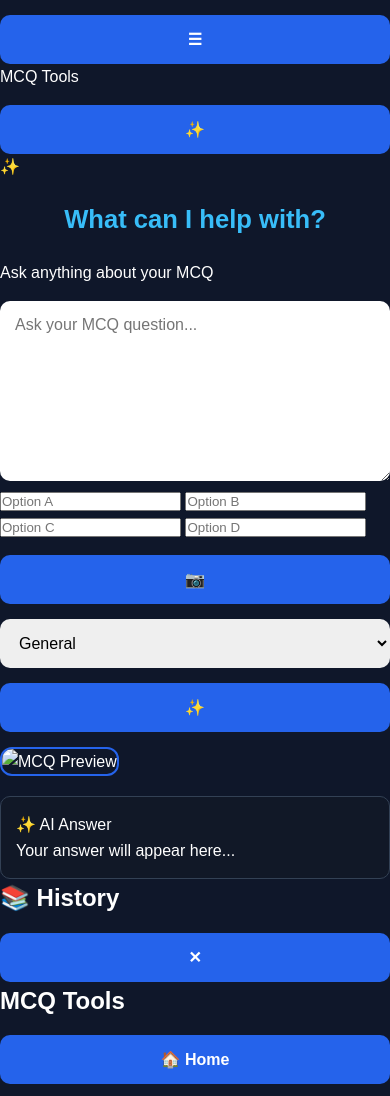
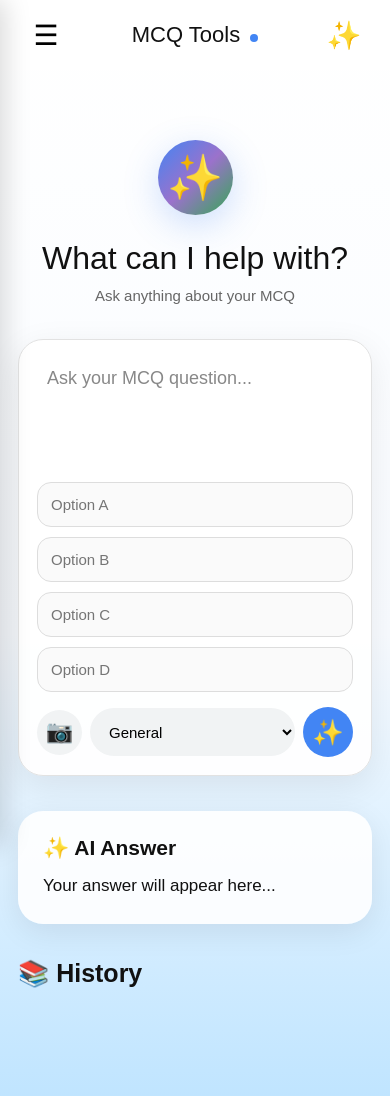
Before and after one commit to parvejhussain613-crypto/ai-mcq-solver, a plain HTML site: page index.html in a window 390 px wide. Shown: the top 1096 px of the page. Drawn offline with Linux system fonts and the light colour scheme.

Commit message:
Revise style.css for modern UI enhancements
Refactor CSS styles for improved layout and responsiveness.

```diff
--- a/style.css
+++ b/style.css
@@ -1,174 +1,381 @@
-*{
-margin:0;
-padding:0;
-box-sizing:border-box;
-font-family:Arial,sans-serif;
+/* =========================
+   MCQ TOOLS - MODERN UI
+========================= */
+
+* {
+  margin: 0;
+  padding: 0;
+  box-sizing: border-box;
 }
 
-body{
-background:#0f172a;
-color:#fff;
-line-height:1.6;
+body {
+  font-family: Arial, sans-serif;
+  min-height: 100vh;
+  background: linear-gradient(
+    180deg,
+    #ffffff 0%,
+    #f8fbff 55%,
+    #b9e2ff 100%
+  );
+  color: #111111;
 }
 
-.container{
-max-width:900px;
-margin:auto;
-padding:20px;
+
+/* =========================
+   TOP BAR
+========================= */
+
+.top-bar {
+  height: 70px;
+  display: flex;
+  align-items: center;
+  justify-content: space-between;
+  padding: 0 22px;
+  background: rgba(255, 255, 255, 0.85);
+  backdrop-filter: blur(15px);
+  position: sticky;
+  top: 0;
+  z-index: 100;
 }
 
-h1{
-text-align:center;
-font-size:2rem;
-margin:20px 0;
-color:#38bdf8;
+.menu-btn,
+.new-btn {
+  border: none;
+  background: transparent;
+  font-size: 28px;
+  cursor: pointer;
+  width: 48px;
+  height: 48px;
+  border-radius: 50%;
 }
 
-.card{
-background:#1e293b;
-padding:20px;
-border-radius:15px;
-margin:20px 0;
-box-shadow:0 4px 15px rgba(0,0,0,.3);
+.menu-btn:hover,
+.new-btn:hover {
+  background: #eeeeee;
 }
 
-textarea,
-select,
-button{
-width:100%;
-padding:15px;
-margin-top:15px;
-border:none;
-border-radius:10px;
-font-size:16px;
+.app-name {
+  font-size: 22px;
+  font-weight: 500;
 }
 
-textarea{
-min-height:180px;
-resize:vertical;
+.dot {
+  display: inline-block;
+  width: 8px;
+  height: 8px;
+  background: #4285f4;
+  border-radius: 50%;
+  margin-left: 4px;
 }
 
-button{
-background:#2563eb;
-color:#fff;
-font-weight:bold;
-cursor:pointer;
-transition:.3s;
+
+/* =========================
+   MAIN SCREEN
+========================= */
+
+.main-screen {
+  width: 100%;
+  max-width: 700px;
+  margin: auto;
+  padding: 80px 20px 180px;
+  text-align: center;
 }
 
-button:hover{
-background:#1d4ed8;
-transform:translateY(-2px);
+.ai-icon {
+  width: 75px;
+  height: 75px;
+  margin: 0 auto 25px;
+  display: flex;
+  align-items: center;
+  justify-content: center;
+  font-size: 45px;
+  border-radius: 50%;
+  background: linear-gradient(
+    135deg,
+    #4285f4,
+    #9b72cb,
+    #34a853
+  );
+  box-shadow: 0 10px 35px rgba(66, 133, 244, 0.25);
 }
 
-#result{
-margin-top:20px;
-padding:15px;
-background:#111827;
-border-radius:10px;
-border:1px solid #334155;
+h1 {
+  font-size: 38px;
+  font-weight: 400;
+  margin-bottom: 10px;
 }
 
-@media(max-width:600px){
-h1{
-font-size:1.6rem;
-}
-.container{
-padding:15px;
-}
-}
-/* 📸 Camera Section */
-.camera-box{
-    margin:20px 0;
-    text-align:center;
+.subtitle {
+  color: #666666;
+  font-size: 17px;
+  margin-bottom: 35px;
 }
 
-.camera-btn{
-    width:100%;
-    padding:15px;
-    background:#2563eb;
-    color:#fff;
-    border:none;
-    border-radius:12px;
-    font-size:18px;
-    font-weight:bold;
-    cursor:pointer;
-    transition:0.3s;
+
+/* =========================
+   INPUT BOX
+========================= */
+
+.input-box {
+  background: rgba(255, 255, 255, 0.95);
+  border: 1px solid #e2e2e2;
+  border-radius: 28px;
+  padding: 18px;
+  box-shadow: 0 10px 35px rgba(0, 0, 0, 0.08);
+  text-align: left;
 }
 
-.camera-btn:hover{
-    background:#1d4ed8;
+textarea {
+  width: 100%;
+  height: 110px;
+  border: none;
+  outline: none;
+  resize: none;
+  font-size: 18px;
+  font-family: inherit;
+  padding: 10px;
+  background: transparent;
 }
 
-#preview{
-    margin-top:15px;
-    border-radius:12px;
-    border:2px solid #2563eb;
-    max-height:300px;
-    object-fit:cover;
-}
-body.dark {
-    background: #121212;
-    color: white;
+textarea::placeholder {
+  color: #888888;
 }
 
-body.dark .card,
-body.dark .container,
-body.dark .mcq-box {
-    background: #1e1e1e;
-    color: white;
-}
-/* 📊 Professional Dashboard */
 
-.dashboard {
-    width: 90%;
-    max-width: 600px;
-    margin: 60px auto;
-    padding: 35px 25px;
-    text-align: center;
-    border-radius: 20px;
-    background: rgba(255, 255, 255, 0.9);
-    box-shadow: 0 10px 30px rgba(0, 0, 0, 0.12);
+/* =========================
+   OPTIONS
+========================= */
+
+.options {
+  display: grid;
+  grid-template-columns: 1fr 1fr;
+  gap: 10px;
+  margin-top: 10px;
 }
 
-.dashboard h1 {
-    margin-bottom: 10px;
-    font-size: 28px;
+.options input {
+  width: 100%;
+  padding: 13px;
+  border: 1px solid #dddddd;
+  border-radius: 14px;
+  outline: none;
+  font-size: 15px;
+  background: #fafafa;
 }
 
-#welcomeUser {
-    font-size: 18px;
-    margin-bottom: 30px;
+.options input:focus {
+  border-color: #4285f4;
+  background: white;
 }
 
-.dashboard-buttons {
-    display: grid;
-    gap: 15px;
+
+/* =========================
+   INPUT ACTIONS
+========================= */
+
+.input-actions {
+  display: flex;
+  align-items: center;
+  gap: 10px;
+  margin-top: 15px;
 }
 
-.dashboard-buttons button {
+.action-btn {
+  width: 48px;
+  height: 48px;
+  border: none;
+  border-radius: 50%;
+  background: #f1f3f4;
+  font-size: 22px;
+  cursor: pointer;
+}
+
+.action-btn:hover {
+  background: #e5e7eb;
+}
+
+select {
+  flex: 1;
+  height: 48px;
+  border: none;
+  outline: none;
+  padding: 0 15px;
+  border-radius: 25px;
+  background: #f1f3f4;
+  font-size: 15px;
+  cursor: pointer;
+}
+
+
+/* =========================
+   SOLVE BUTTON
+========================= */
+
+.solve-btn {
+  width: 55px;
+  height: 55px;
+  border: none;
+  border-radius: 50%;
+  background: #4285f4;
+  color: white;
+  font-size: 25px;
+  cursor: pointer;
+  transition: 0.3s;
+}
+
+.solve-btn:hover {
+  transform: scale(1.08);
+  background: #3367d6;
+}
+
+.solve-btn:active {
+  transform: scale(0.95);
+}
+
+
+/* =========================
+   IMAGE PREVIEW
+========================= */
+
+.preview {
+  display: none;
+  width: 100%;
+  max-width: 500px;
+  margin: 20px auto;
+  border-radius: 20px;
+  box-shadow: 0 8px 25px rgba(0, 0, 0, 0.15);
+}
+
+
+/* =========================
+   AI ANSWER
+========================= */
+
+.answer-box {
+  margin-top: 35px;
+  padding: 25px;
+  border-radius: 25px;
+  background: rgba(255, 255, 255, 0.9);
+  text-align: left;
+  box-shadow: 0 8px 30px rgba(0, 0, 0, 0.08);
+  min-height: 100px;
+}
+
+.answer-title {
+  font-size: 21px;
+  font-weight: bold;
+  margin-bottom: 12px;
+}
+
+.answer-box p {
+  font-size: 17px;
+  line-height: 1.6;
+}
+
+
+/* =========================
+   HISTORY
+========================= */
+
+.history-section {
+  margin-top: 35px;
+  text-align: left;
+}
+
+.history-section h2 {
+  font-size: 25px;
+  margin-bottom: 15px;
+}
+
+#history {
+  display: flex;
+  flex-direction: column;
+  gap: 12px;
+}
+
+
+/* =========================
+   SIDE MENU
+========================= */
+
+.side-menu {
+  position: fixed;
+  top: 0;
+  left: -280px;
+  width: 280px;
+  height: 100vh;
+  background: white;
+  z-index: 1000;
+  padding: 25px;
+  box-shadow: 5px 0 25px rgba(0, 0, 0, 0.15);
+  transition: 0.3s;
+}
+
+.side-menu.active {
+  left: 0;
+}
+
+.side-menu h2 {
+  margin: 40px 0 25px;
+}
+
+.side-menu button {
   width: 100%;
   padding: 15px;
+  margin-bottom: 10px;
   border: none;
   border-radius: 12px;
+  background: #f1f3f4;
+  text-align: left;
   font-size: 16px;
-    font-weight: bold;
   cursor: pointer;
-    transition: transform 0.2s ease;
 }
 
-.dashboard-buttons button:hover {
-    transform: translateY(-2px);
+#closeMenu {
+  width: auto;
+  background: transparent;
+  font-size: 22px;
 }
 
-/* 🌙 Dark Mode Dashboard */
 
-body.dark .dashboard {
-    background: #1e1e1e;
-    color: white;
+/* =========================
+   MOBILE RESPONSIVE
+========================= */
+
+@media (max-width: 600px) {
+
+  .main-screen {
+    padding: 70px 18px 150px;
   }
 
-body.dark .dashboard-buttons button {
-    background: #333;
-    color: white;
+  h1 {
+    font-size: 32px;
   }
+
+  .subtitle {
+    font-size: 15px;
+  }
+
+  .options {
+    grid-template-columns: 1fr;
+  }
+
+  .input-box {
+    border-radius: 25px;
+  }
+
+  .input-actions {
+    gap: 8px;
+  }
+
+  .solve-btn {
+    width: 50px;
+    height: 50px;
+  }
+
+  .action-btn {
+    width: 45px;
+    height: 45px;
+  }
+
+    }
```
Lines whose indentation alone changed are shown as unchanged.
